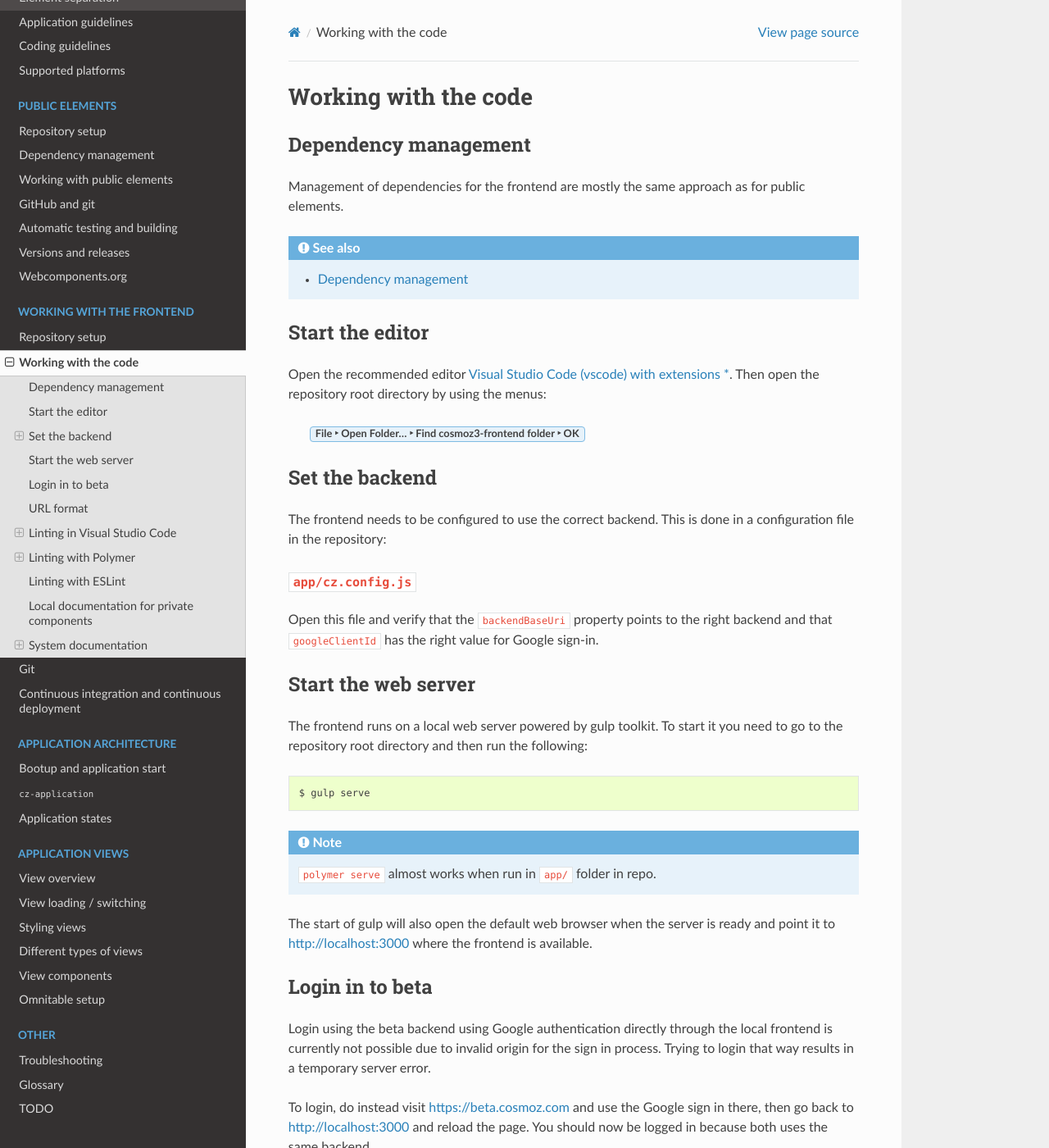
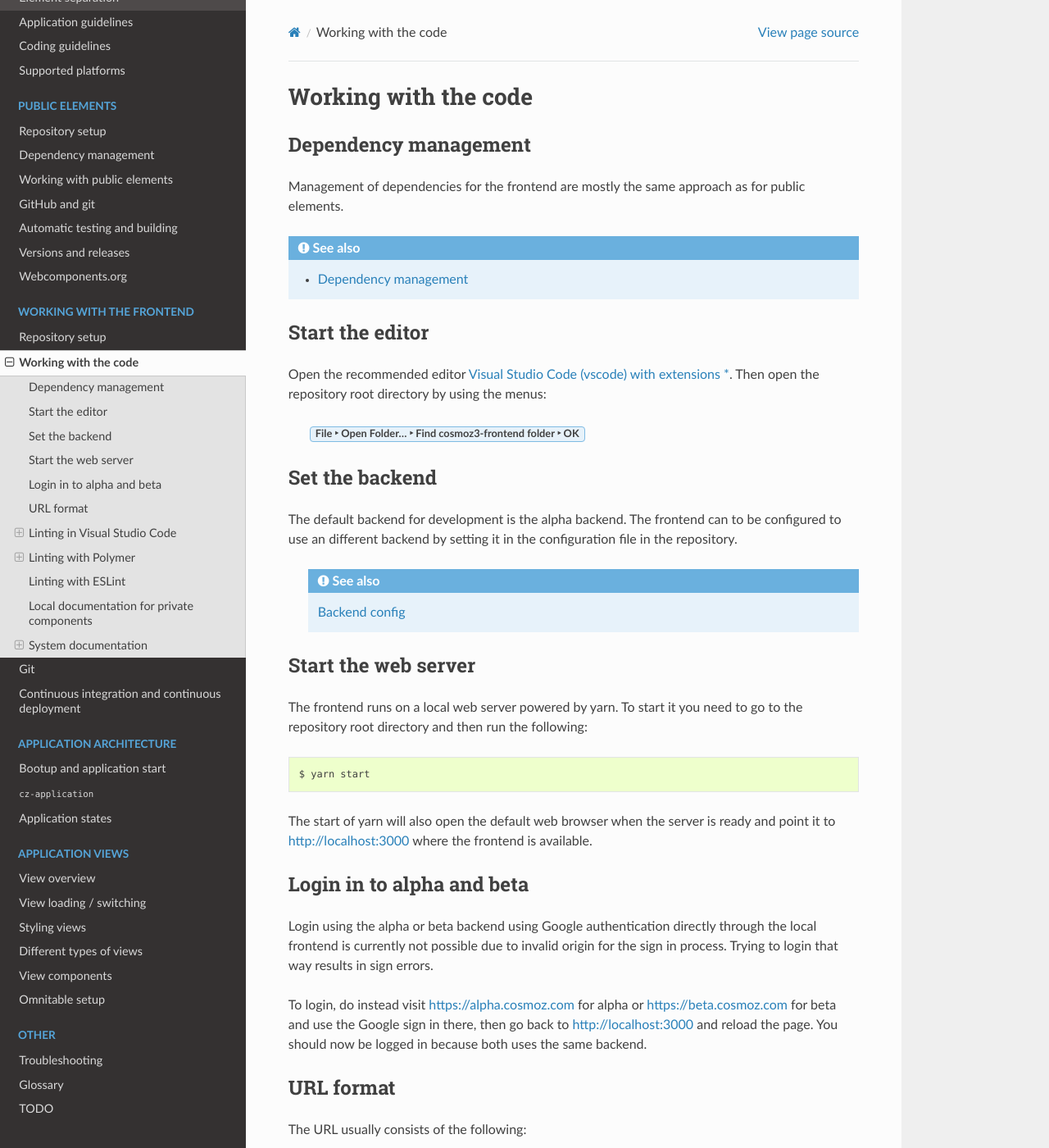
Before and after one commit to plumelo/cosmoz-frontend-rtd, a Sphinx documentation site: the page built from docs/frontend/30-working-with-the-code.rst, in a window 1280 px wide and 1400 px high. Shown: the whole window at 82% size. Built offline with Sphinx 7.4.7 and the Read the Docs theme 2.0.0, drawn with Linux system fonts in a browser that asks for light colours.

Commit message:
Updating information about Bower, Yarn, staging, alpha and beta.
docs/20-glossary.rst, moving and updating Bower, updating Git, adding Yarn
docs/app/10-boot.rst, updating details about cz.config.js, adding details about cz.version.js
docs/app/30-states.rst, adding alpha environment, removing staging environment
docs/frontend/10-repo-setup.rst, updating pre-commit hook, updating development tools and dependencies
docs/frontend/30-working-with-the-code.rst, updating backend information, web server starting, login to alpha and beta
docs/intro/10-development-environment.rst, updating links so they don't conflict, removing gulp, bower and polymer-cli section, adding section about yarn

```diff
--- a/docs/app/30-states.rst
+++ b/docs/app/30-states.rst
@@ -29,9 +29,9 @@ The environment subdomain part of the URL defines what environment to use. This
 will stick in the URL during navigation and there are some to choose from:
 
 * ``app`` - Production environment (used in the example)
+* ``alpha`` - Alpha environment, for development
 * ``beta`` - Beta environment, for development
 * ``demo`` - Demo environment, for demos
-* ``staging`` - Staging environment, for development
 
 Please note that the ``<environment subdomain>.cosmoz.com`` is replaced with
 ``localhost:3000`` during frontend development because the frontend then runs
--- a/docs/frontend/30-working-with-the-code.rst
+++ b/docs/frontend/30-working-with-the-code.rst
@@ -22,40 +22,34 @@ directory by using the menus:
 Set the backend
 ---------------
 
-The frontend needs to be configured to use the correct backend. This is done in a
-configuration file in the repository:
+The default backend for development is the alpha backend. The frontend can to be
+configured to use an different backend by setting it in the configuration file
+in the repository.
 
-:file:`app/cz.config.js`
-~~~~~~~~~~~~~~~~~~~~~~~~
-
-Open this file and verify that the ``backendBaseUri`` property points to the
-right backend and that ``googleClientId`` has the right value for Google
-sign-in.
+    .. seealso:: :ref:`backend-config`
 
 Start the web server
 --------------------
 
-The frontend runs on a local web server powered by gulp toolkit. To start it you
+The frontend runs on a local web server powered by yarn. To start it you
 need to go to the repository root directory and then run the following::
 
-    $ gulp serve
+    $ yarn start
 
-.. note::
-    ``polymer serve`` almost works when run in ``app/`` folder in repo.
-
-The start of gulp will also open the default web browser when the server is
+The start of yarn will also open the default web browser when the server is
 ready and point it to http://localhost:3000 where the frontend is available.
 
-Login in to beta
-----------------
+Login in to alpha and beta
+--------------------------
 
-Login using the beta backend using Google authentication directly through
-the local frontend is currently not possible due to invalid origin for the
-sign in process. Trying to login that way results in a temporary server error.
+Login using the alpha or beta backend using Google authentication directly
+through the local frontend is currently not possible due to invalid origin for
+the sign in process. Trying to login that way results in sign errors.
 
-To login, do instead visit https://beta.cosmoz.com and use the Google sign in
-there, then go back to http://localhost:3000 and reload the page. You should
-now be logged in because both uses the same backend.
+To login, do instead visit https://alpha.cosmoz.com for alpha or
+https://beta.cosmoz.com for beta and use the Google sign in there, then go back
+to http://localhost:3000 and reload the page. You should now be logged in
+because both uses the same backend.
 
 URL format
 ----------
```
Also changed, not shown: docs/20-glossary.rst (+9 -5 lines), docs/app/10-boot.rst (+12 -10 lines), docs/frontend/10-repo-setup.rst (+15 -34 lines), docs/intro/10-development-environment.rst (+24 -22 lines).
